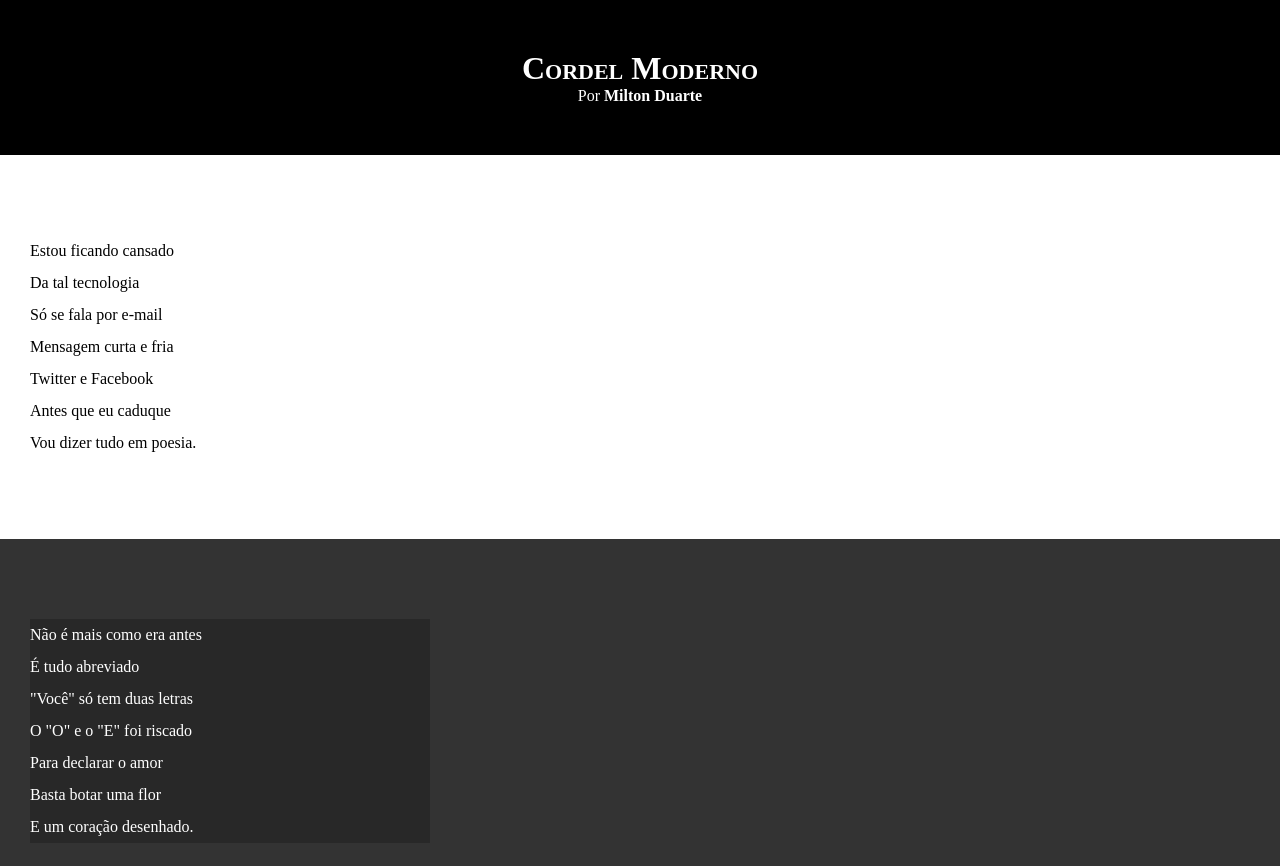
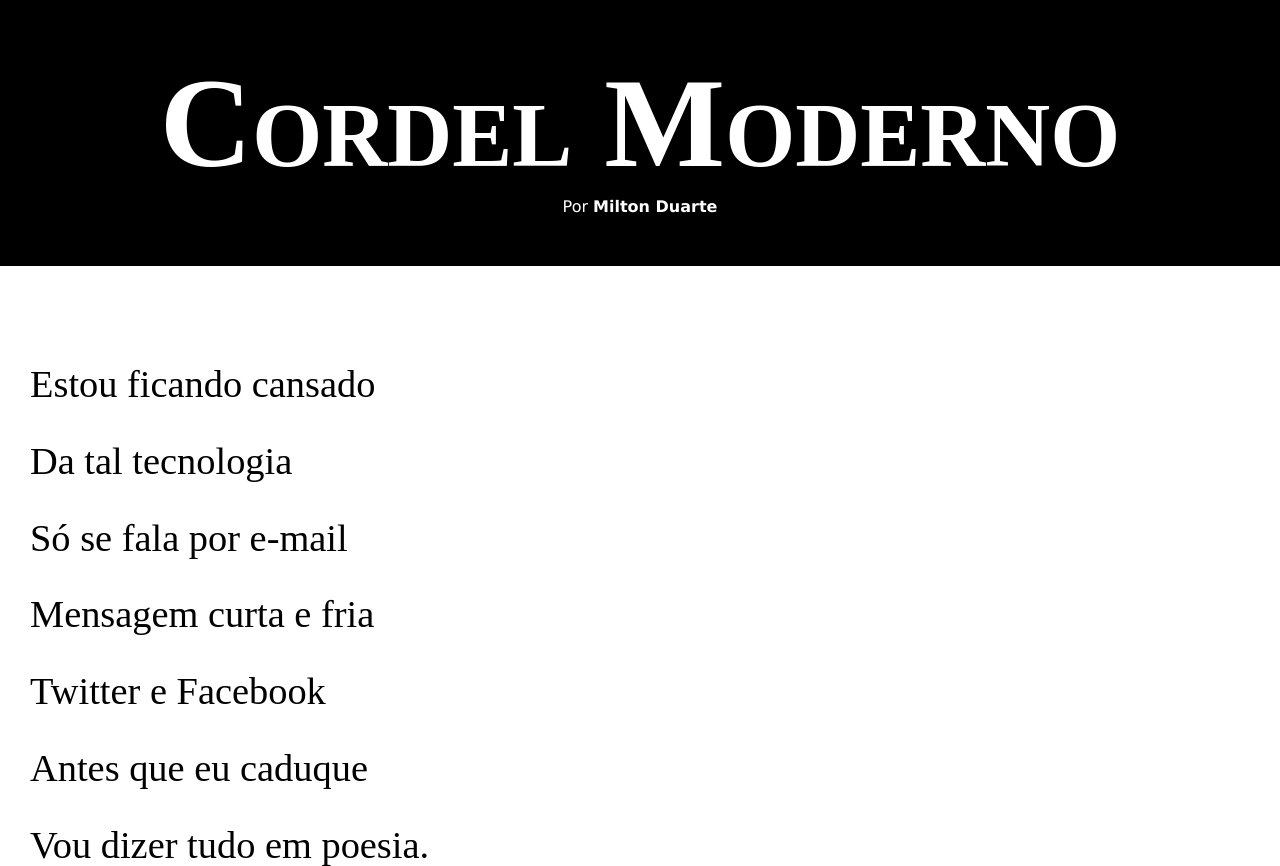
Before and after one commit to Whytter/curso-html-css, a plain HTML site: page desafios/D012/index.html in a window 1280 px wide. Shown: the top 866 px of the page. Drawn offline with Linux system fonts and the light colour scheme.

Commit message:
atualizei meu estilo

```diff
--- a/desafios/D012/estilo/style.css
+++ b/desafios/D012/estilo/style.css
@@ -1,13 +1,23 @@
 @charset "utf-8";
+
+@import url('https://fonts.googleapis.com/css2?family=Passion+One&family=Sriracha&display=swap');
+:root{
+    --font1: Verdana, Geneva, Tahoma, sans-serif;
+    --font2: 'Passion One , cursive ';
+    --font3: 'Sriracha, cursive';
+}
 
 *{
     margin: 0px ;
     padding: 0px ;
+    font-size: 1em;
+
 }
 
 html,body{
     min-height: 100vh;
     background-color: darkgray;
+    font-family: var(--font1);
 }
 
 header{
@@ -15,12 +25,16 @@ header{
     color: white;
     text-align: center;
 
+
+
 }
 
 
 header > h1 {
 padding-top: 50px;
 font-variant: small-caps;
+font-family: var(--font2);
+font-size: 10vw;
 }
 
 
@@ -47,6 +61,8 @@ section {
     padding-bottom: 10vh;
     line-height: 2em;
     padding-left: 30px;
+    font-family: var(--font3);
+    font-size: 3vw;
 }
 
 section.normal{
@@ -60,7 +76,8 @@ section.imagem {
 
 }
 section.imagem>p{
-    width: 400px;
+    display: inline-block ;
+    padding: 5px;
     background-color: rgba(0, 0, 0, 0.212);
 }
 
```
